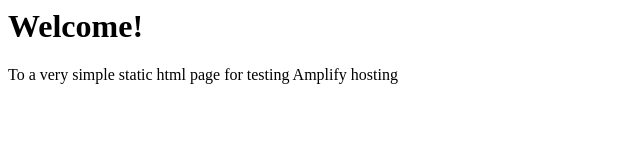
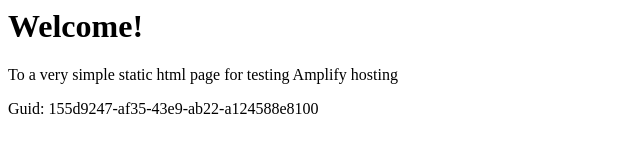
Before and after one commit to aws-aemilia-syd/Github-PR-Commit-Integration-Test-DoNotTouch-Gith-OKSLNVO2-v1-prod-ap-southeast-2, a website: page src/index.html in a window 1280 px wide. Shown: the whole page, without its empty margins (0-640 px from the left). Drawn offline with Linux system fonts and the light colour scheme.

Commit message:
commit from integ tests

```diff
--- a/src/index.html
+++ b/src/index.html
@@ -1,3 +1,5 @@
+
+
 <html lang="en">
 
 <head>
@@ -10,6 +12,6 @@
 <body>
     <h1>Welcome!</h1>
     <p>To a very simple static html page for testing Amplify hosting</p>
-</body>
+    <p>Guid: 155d9247-af35-43e9-ab22-a124588e8100</p></body>
 
 </html>
```
